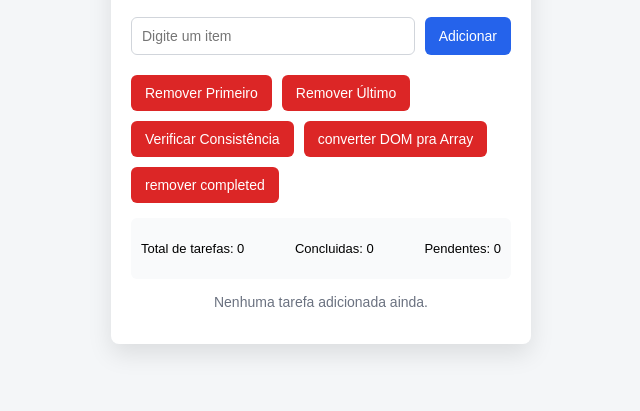
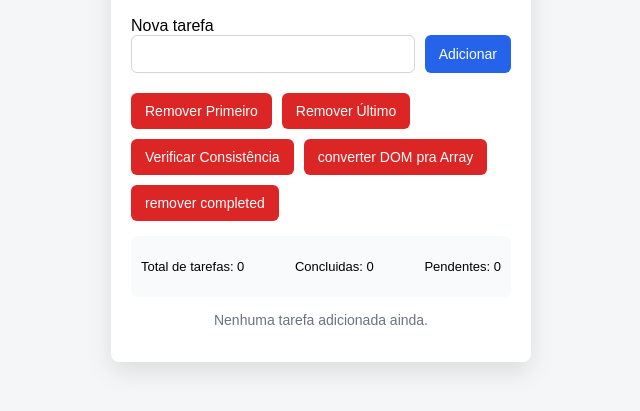
Before and after one commit to LuanValle/gerenciador-tarefas-js, a plain HTML site: page index.html in a window 1280 px wide. Shown: the part 121-532 px from the top of the page, without its empty margins (319-959 px from the left). Drawn offline with Linux system fonts and the light colour scheme.

Commit message:
fix: mantém visível o rótulo de nova tarefa

```diff
--- a/index.html
+++ b/index.html
@@ -9,8 +9,9 @@
   <div class="container">
 
   <h1>Minha Lista</h1>
+    <div><label for="itemInput">Nova tarefa</label></div>
     <div class="input-group">
-      <input type="text" id="itemInput" placeholder="Digite um item">
+      <input type="text" id="itemInput">
       <button id="addBtn">Adicionar</button>
     </div>
 
```
